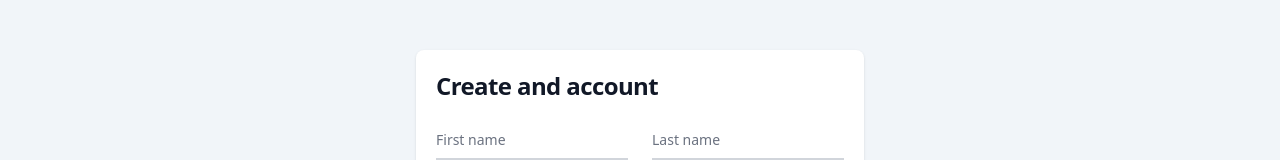
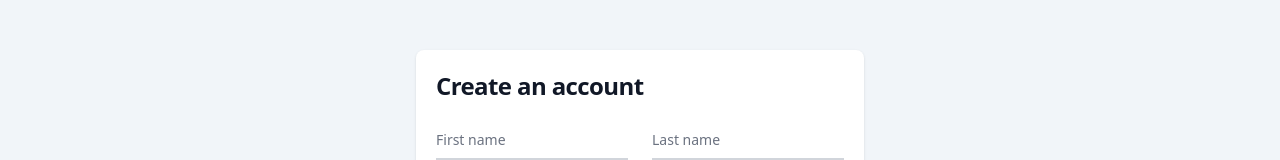
Before and after one commit to Source-Code-007/travel-guru-pHero, a React (Vite) app: page /signup in a window 1280 px wide. Shown: the part 934-1094 px from the top of the page. Built offline with nearby package versions, Linux system fonts and the light colour scheme; no server answers.

Commit message:
signin and signup form implement

```diff
--- a/src/Components/Signup/Signup.jsx
+++ b/src/Components/Signup/Signup.jsx
@@ -24,7 +24,7 @@ const Signup = () => {
             <div className='md:h-screen sm:max-w-md mx-auto flex justify-center items-center'>
                 <form onSubmit={handleSubmitFunc} className='space-y-4 my-16 w-full shadow bg-white p-5 rounded-lg'>
                     <h1 className="text-xl font-bold leading-tight tracking-tight text-gray-900 md:text-2xl dark:text-white">
-                        Create and account
+                        Create an account
                     </h1>
                     <div className="grid md:grid-cols-2 md:gap-6">
                         <div className="relative z-0 w-full group">
```
